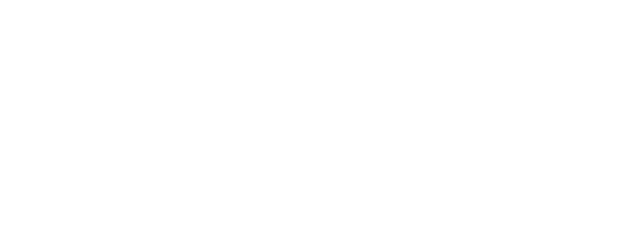
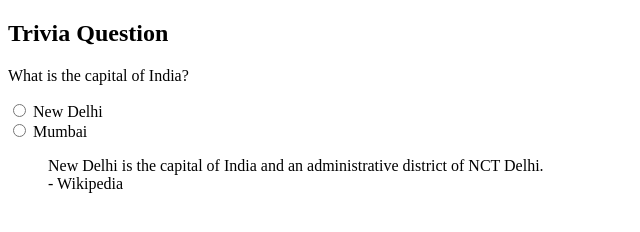
Before and after one commit to acciojob/trivia-adityaDubey7054, a website: page main.html in a window 1280 px wide. Shown: the whole page, without its empty margins (0-640 px from the left). Drawn offline with Linux system fonts and the light colour scheme.

Commit message:
created a submission

```diff
--- a/main.html
+++ b/main.html
@@ -1,16 +1,36 @@
 <!DOCTYPE html>
+<html lang="en">
+<head>
+    <meta charset="UTF-8">
+    <meta name="viewport" content="width=device-width, initial-scale=1.0">
+    <title>Trivia Quiz</title>
+    <!-- Link to the external CSS file -->
+    <link rel="stylesheet" href="styles.css">
+</head>
+<body>
 
-<html>
+    <section class="quiz-container">
+        <h2>Trivia Question</h2>
+        <p class="question">What is the capital of India?</p>
 
-<head>
-	<link rel="stylesheet" href="styles.css">
-</head>
+        <!-- Quiz Options -->
+        <form>
+            <div>
+                <input type="radio" id="option1" name="capital" value="New Delhi">
+                <label for="option1">New Delhi</label>
+            </div>
+            <div>
+                <input type="radio" id="option2" name="capital" value="Mumbai">
+                <label for="option2">Mumbai</label>
+            </div>
+        </form>
 
-<body>
-	<!-- the entire body must be written by student -->
-    <script type="text/javascript" src="./script.js">
-</script>
+        <!-- Quotation / Hint -->
+        <blockquote cite="https://en.wikipedia.org/wiki/New_Delhi">
+            New Delhi is the capital of India and an administrative district of NCT Delhi.
+            <footer>- Wikipedia</footer>
+        </blockquote>
+    </section>
 
 </body>
-
 </html>
```
